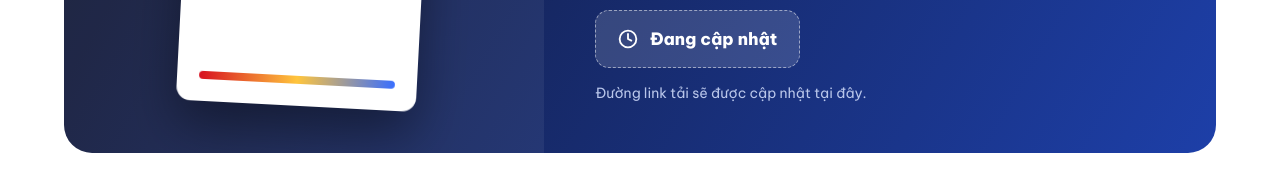
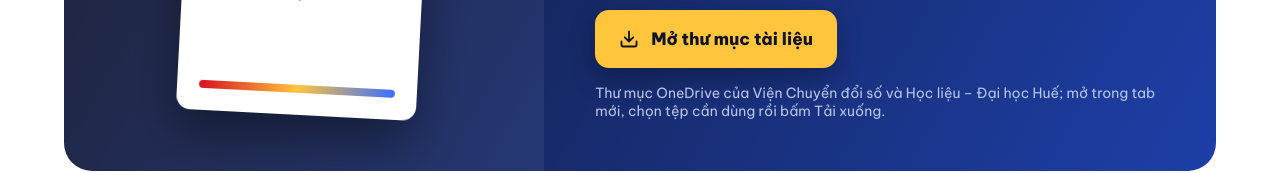
Before and after one commit to GISHUEAI/AI-course, a plain HTML site: page binh-dan-hoc-vu-so/index.html in a window 1280 px wide. Shown: the part 4330-4503 px from the top of the page. Drawn offline with Linux system fonts and the light colour scheme.

Commit message:
Gắn link OneDrive cho mục Tài liệu Tập huấn AI
Co-Authored-By: Claude Opus 5.5 <noreply@anthropic.com>
Claude-Session: https://claude.ai/code/session_01HXyAMjDXqkYx8cRqRvs6ug

```diff
--- a/binh-dan-hoc-vu-so/index.html
+++ b/binh-dan-hoc-vu-so/index.html
@@ -440,11 +440,11 @@ Tải bản Word</a>
 <h3 style="margin: 0; font-size: clamp(26px, 3vw, 38px); line-height: 1.1; font-weight: 900">Bài giảng và tài liệu dùng trong buổi tập huấn</h3>
 <p style="margin: 0; font-size: 17px; line-height: 1.6; color: #d6def5">Slide bài giảng, bài tập thực hành và tài liệu tham khảo của khóa tập huấn ứng dụng AI.</p>
 <div style="display: flex; flex-wrap: wrap; gap: 12px; padding-top: 4px">
-<span aria-disabled="true" style="display: inline-flex; align-items: center; gap: 12px; min-height: 58px; padding: 0 22px; background: rgba(255,255,255,.14); border: 1px dashed rgba(255,255,255,.5); color: #ffffff; border-radius: 14px; font-weight: 800; font-size: 17px">
-<svg width="20" height="20" viewBox="0 0 24 24" fill="none" stroke="currentColor" stroke-width="2.2" stroke-linecap="round" stroke-linejoin="round" aria-hidden="true"><path d="M12 6v6l4 2 M12 2a10 10 0 1 0 0 20 10 10 0 0 0 0-20z"/></svg>
-Đang cập nhật</span>
+<a href="https://hueuni-my.sharepoint.com/personal/nguyenquangtuan_hueuni_edu_vn/_layouts/15/onedrive.aspx?id=%2Fpersonal%2Fnguyenquangtuan%5Fhueuni%5Fedu%5Fvn%2FDocuments%2F1%2E%20Tai%20lieu%20AI%20cho%20cong%20dong%2F1%2E%20TAI%20LIEU%20VIEN%20CDS%20DHH&amp;ga=1&amp;share=cgotJTVWulnKQa1pI1VzHK2oEgUDplWb3YbXo1GR%2DCXHzPNDlw&amp;lpmkr=t9vj9LKg4aY" target="_blank" rel="noopener noreferrer" style="display: inline-flex; align-items: center; gap: 12px; min-height: 58px; padding: 0 24px; background: #ffc53d; color: #10142a; border-radius: 14px; font-weight: 800; font-size: 17px; text-decoration: none; box-shadow: 0 10px 26px rgba(0,0,0,.3)">
+<svg width="20" height="20" viewBox="0 0 24 24" fill="none" stroke="currentColor" stroke-width="2.2" stroke-linecap="round" stroke-linejoin="round" aria-hidden="true"><path d="M21 15v4a2 2 0 0 1-2 2H5a2 2 0 0 1-2-2v-4 M7 10l5 5 5-5 M12 15V3"/></svg>
+Mở thư mục tài liệu</a>
 </div>
-<span style="font-size: 14px; color: #b9c6ea">Đường link tải sẽ được cập nhật tại đây.</span>
+<span style="font-size: 14px; color: #b9c6ea">Thư mục OneDrive của Viện Chuyển đổi số và Học liệu – Đại học Huế; mở trong tab mới, chọn tệp cần dùng rồi bấm Tải xuống.</span>
 </div>
 </div>
 </div>
```
